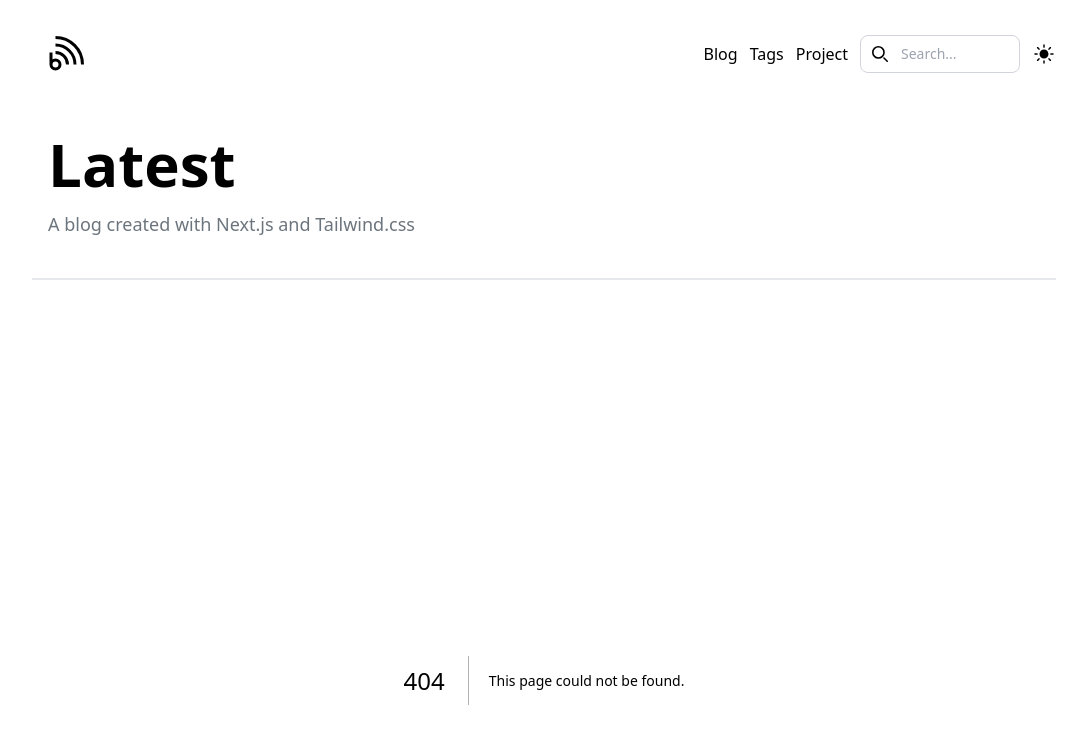
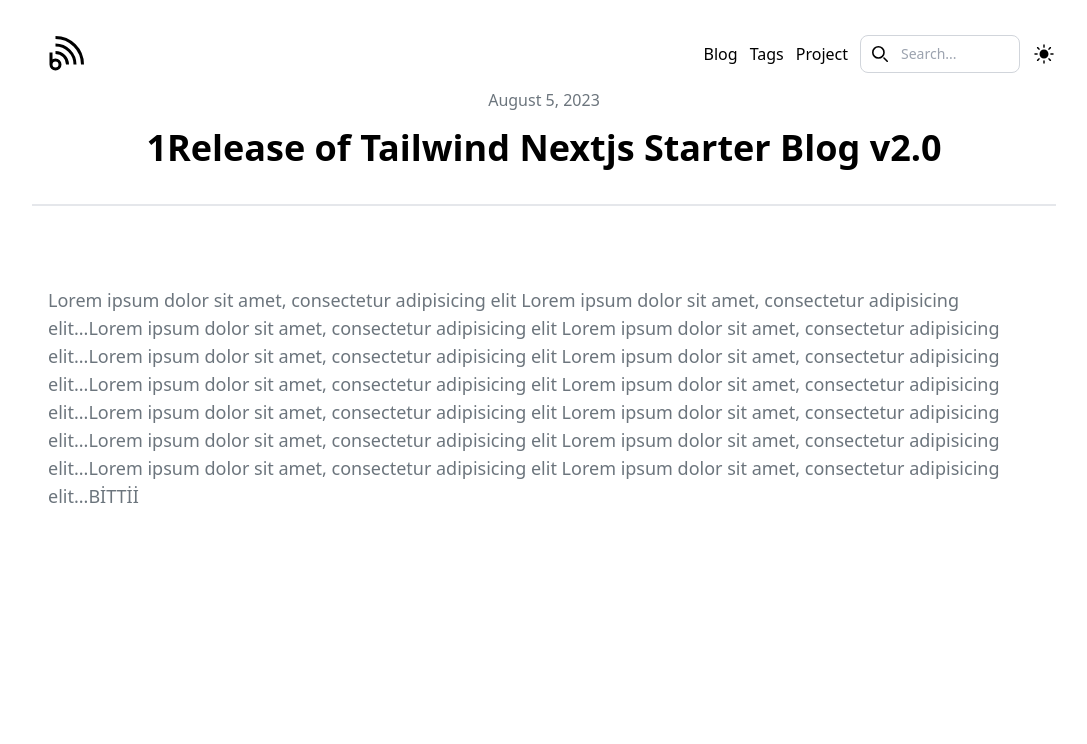
Before and after one commit to Beyzabay/blog-page, a Next.js app: page /post-detail/1 in a window 1280 px wide. Before the commit this address had no page. Shown: the top 744 px of the page, without its empty margins (96-1183 px from the left). Built offline with nearby package versions, Linux system fonts and the light colour scheme.

Commit message:
A detail page was created for the data and the pages were linked.

```diff
--- a/package.json
+++ b/package.json
@@ -9,7 +9,7 @@
     "lint": "next lint"
   },
   "dependencies": {
-    "next": "14.2.3",
+    "next": "^14.2.3",
     "react": "^18",
     "react-dom": "^18",
     "react-icons": "^5.2.1"
--- a/public/data.json
+++ b/public/data.json
@@ -1,8 +1,8 @@
 [
-    { "date": "August 5, 2023","title":"Release of Tailwind Nextjs Starter Blog v2.0" ,"content": "Lorem ipsum dolor sit amet, consectetur adipisicing elit Lorem ipsum dolor sit amet, consectetur adipisicing elit..." },
-    { "date": "August 6, 2023","title":"Release of Tailwind Nextjs Starter Blog v2.0" , "content": "Sed ut perspiciatis unde omnis iste natus error sit..." },
-    { "date": "August 7, 2023","title":"Release of Tailwind Nextjs Starter Blog v2.0" , "content": "At vero eos et accusamus et iusto odio dignissimos..." },
-    { "date": "August 8, 2023","title":"Release of Tailwind Nextjs Starter Blog v2.0" , "content": "Et harum quidem rerum facilis est et expedita distinctio..." },
-    { "date": "August 9, 2023","title":"Release of Tailwind Nextjs Starter Blog v2.0" , "content": "Nam libero tempore, cum soluta nobis est eligendi..." },
-    { "date": "August 10, 2023","title":"Release of Tailwind Nextjs Starter Blog v2.0" , "content": "Temporibus autem quibusdam et aut officiis debitis..." }
+    { "id":"1", "date": "August 5, 2023","title":"1Release of Tailwind Nextjs Starter Blog v2.0" ,"content": "Lorem ipsum dolor sit amet, consectetur adipisicing elit Lorem ipsum dolor sit amet, consectetur adipisicing elit...Lorem ipsum dolor sit amet, consectetur adipisicing elit Lorem ipsum dolor sit amet, consectetur adipisicing elit...Lorem ipsum dolor sit amet, consectetur adipisicing elit Lorem ipsum dolor sit amet, consectetur adipisicing elit...Lorem ipsum dolor sit amet, consectetur adipisicing elit Lorem ipsum dolor sit amet, consectetur adipisicing elit...Lorem ipsum dolor sit amet, consectetur adipisicing elit Lorem ipsum dolor sit amet, consectetur adipisicing elit...Lorem ipsum dolor sit amet, consectetur adipisicing elit Lorem ipsum dolor sit amet, consectetur adipisicing elit...Lorem ipsum dolor sit amet, consectetur adipisicing elit Lorem ipsum dolor sit amet, consectetur adipisicing elit...BİTTİİ" },
+    { "id":"2","date": "August 6, 2023","title":"2Release of Tailwind Nextjs Starter Blog v2.0" , "content": "Sed ut perspiciatis unde omnis iste natus error sit..." },
+    { "id":"3","date": "August 7, 2023","title":"3Release of Tailwind Nextjs Starter Blog v2.0" , "content": "At vero eos et accusamus et iusto odio dignissimos..." },
+    { "id":"4","date": "August 8, 2023","title":"4Release of Tailwind Nextjs Starter Blog v2.0" , "content": "Et harum quidem rerum facilis est et expedita distinctio..." },
+    { "id":"5","date": "August 9, 2023","title":"5Release of Tailwind Nextjs Starter Blog v2.0" , "content": "Nam libero tempore, cum soluta nobis est eligendi..." },
+    { "id":"6","date": "August 10, 2023","title":"6Release of Tailwind Nextjs Starter Blog v2.0" , "content": "Temporibus autem quibusdam et aut officiis debitis..." }
   ]
--- a/src/app/layout.jsx
+++ b/src/app/layout.jsx
@@ -1,6 +1,5 @@
 import React from 'react'
 import Headers from './component/Header'
-import Latest from './component/Latest'
 import Providers from './Providers'
 
 
@@ -10,7 +9,6 @@
       <body>
       <Providers>
        <Headers/>
-        <Latest/>
         {children}
         </Providers>
       </body>
--- a/src/app/page.jsx
+++ b/src/app/page.jsx
@@ -1,6 +1,8 @@
-'use client'
+"use client"
 import React, { useState, useEffect } from "react";
 import './globals.css';
+import Link from "next/link";
+import Latest from './component/Latest'
 
 const Page = () => {
   const [data, setData] = useState([]);
@@ -8,7 +10,6 @@
   const itemsPerPage = 5;
 
   useEffect(() => {
-    // Verileri data.json'dan çek
     fetch('/data.json')
       .then(response => response.json())
       .then(data => setData(data))
@@ -23,7 +24,7 @@
     setCurrentPage(prevPage => prevPage - 1);
   };
 
-  // Gösterilecek verileri hesapla
+  // Gösterilecek verileri hesaplanır
   const startIndex = (currentPage - 1) * itemsPerPage;
   const endIndex = startIndex + itemsPerPage;
   const currentItems = data.slice(startIndex, endIndex);
@@ -31,15 +32,16 @@
   return (
     <>
       <title>Blog</title>
+      <Latest/>
       <div className="mx-auto max-w-3xl px-4 sm:px-6 xl:max-w-5xl xl:px-0 flex flex-col justify-between border-b-2">
         {currentItems.map((item, index) => (
           <div key={index} className="pt-8 flex flex-row border-t">
             <div className="w-1/4 text-muted">{item.date}</div>
             <div className="w-3/4">
               <div className="text-xl font-semibold">{item.title}</div>
-              <div className="mt-4">{item.content}</div>
+              <div className="mt-4">{item.content.slice(0, 100)}</div>
               <div className="bg-transparent my-10">
-                <a href="" className="text-red-500">Read more →</a>
+                <Link href={`./post-detail/${item.id}`} className="text-red-500">Read more →</Link>
               </div>
               </div>
           </div>
--- /dev/null
+++ b/src/app/post-detail/[id]/page.jsx
@@ -0,0 +1,59 @@
+import React from 'react';
+import { notFound } from 'next/navigation';
+import path from 'path';
+import fs from 'fs/promises';
+
+// Statik olarak üretilmiş tüm id'leri alır
+export async function generateStaticParams() {
+  const filePath = path.join(process.cwd(), 'public/data.json');
+  const jsonData = await fs.readFile(filePath, 'utf-8');
+  const data = JSON.parse(jsonData);
+
+  return data.map(item => ({
+    id: item.id.toString(),
+  }));
+}
+
+const DetailPage = async ({ params }) => {
+  const { id } = params;
+
+  const filePath = path.join(process.cwd(), 'public/data.json');
+  const jsonData = await fs.readFile(filePath, 'utf-8');
+  const data = JSON.parse(jsonData);
+  const item = data.find(d => d.id.toString() === id);
+
+  if (!item) {
+    notFound();
+  }
+
+  return (
+<div className='mx-auto max-w-3xl px-4 sm:px-6 xl:max-w-5xl xl:px-0 h-40'>
+<div className="flex flex-col md:justify-end md:items-center md:border-b-2">
+<div className='md:mb-5'>
+<div className='text-muted flex justify-center'>{item.date}</div>
+<div className="p-4">
+<span className="text-4xl md:text-4xl font-bold">{item.title}</span>
+</div>
+</div>
+</div>
+<div className='md:mt-16 flex'>
+    <span className='text-muted text-m md:text-lg p-4'>{item.content}</span>
+</div>
+</div>
+  );
+};
+
+export default DetailPage;
+
+
+{/* <div className="mx-auto max-w-3xl px-4 sm:px-6 xl:max-w-5xl xl:px-0 h-40 flex flex-col md:justify-end md:items-center md:border-b-2">
+<div className='md:mb-5'>
+<div className='text-muted flex justify-center'>{item.date}</div>
+<div className="p-4">
+<span className="text-4xl md:text-4xl font-bold">{item.title}</span>
+</div>
+</div>
+</div>
+<div className='md:mb-10'>
+    <span className='text-muted text-m md:text-lg p-4'>{item.content}</span>
+</div> */}
```
Also changed, not shown: 1 other file (tests, documents, lock files or other folders).
